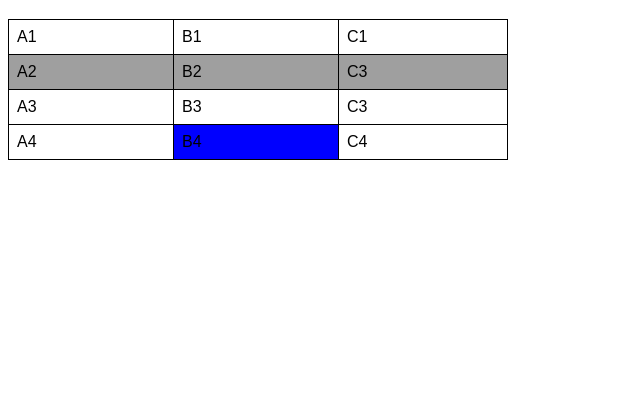
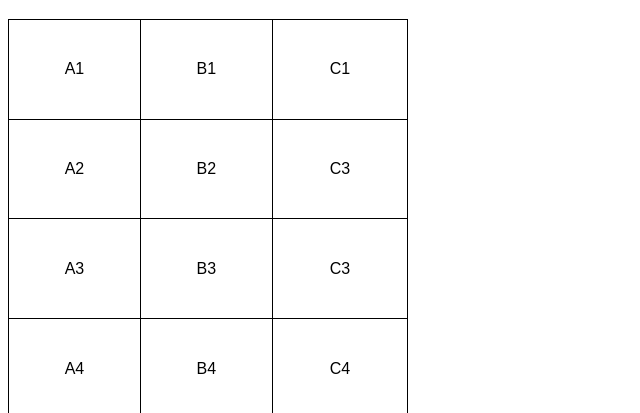
Before and after one commit to 25092018/html-css, a plain HTML site: page exercicios/ex024/tabela001.html in a window 1280 px wide. Shown: the part 61-474 px from the top of the page, without its empty margins (0-640 px from the left). Drawn offline with Linux system fonts and the light colour scheme.

Commit message:
Update tabela001.html

```diff
--- a/exercicios/ex024/tabela001.html
+++ b/exercicios/ex024/tabela001.html
@@ -9,7 +9,8 @@
             font-family: Arial, Helvetica, sans-serif;
         }
         table{
-            width: 500px;
+            width: 400px;
+            height: 400px;
             border-collapse: collapse;
         }
 
@@ -20,10 +21,16 @@
         td{
             border: 1px solid black;
             padding: 8px;
+            text-align: center; /*alinhamento horizontal*/
+            vertical-align: middle ; /*alinhamento vertical */
         }
 
         td.dado{
             background-color: blue;
+        }
+
+        .numero{
+            text-align: right;
         }
     </style>
 </head>
@@ -43,7 +50,7 @@
 
         </tr>
 
-        <tr class='linha'>
+        <tr>
             <td>A2</td>
             <td>B2</td>
             <td>C3</td>
@@ -55,7 +62,7 @@
         </tr>
         <tr>
             <td>A4</td>
-            <td class='dado'>B4</td>
+            <td>B4</td>
             <td>C4</td>
         </tr>
 
```
